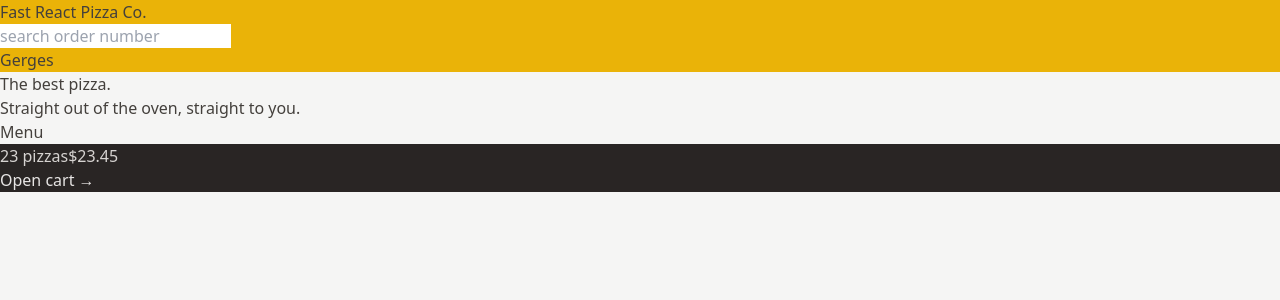
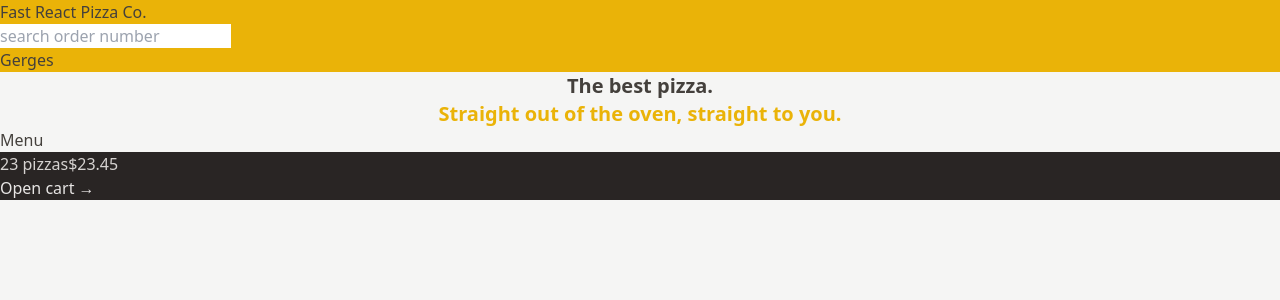
Before and after one commit to G3RGES/fast-react-pizza, a React (Vite) app: page / in a window 1280 px wide. Shown: the top 300 px of the page. Built offline with nearby package versions, Linux system fonts and the light colour scheme.

Commit message:
Update Home.jsx

```diff
--- a/src/ui/Home.jsx
+++ b/src/ui/Home.jsx
@@ -3,10 +3,12 @@ import { Link } from "react-router-dom";
 function Home() {
   return (
     <div>
-      <h1>
+      <h1 className="text-ston-700 text-center text-xl font-semibold">
         The best pizza.
         <br />
-        Straight out of the oven, straight to you.
+        <span className="text-yellow-500">
+          Straight out of the oven, straight to you.
+        </span>
       </h1>
 
       <Link to="/menu">Menu</Link>
```
